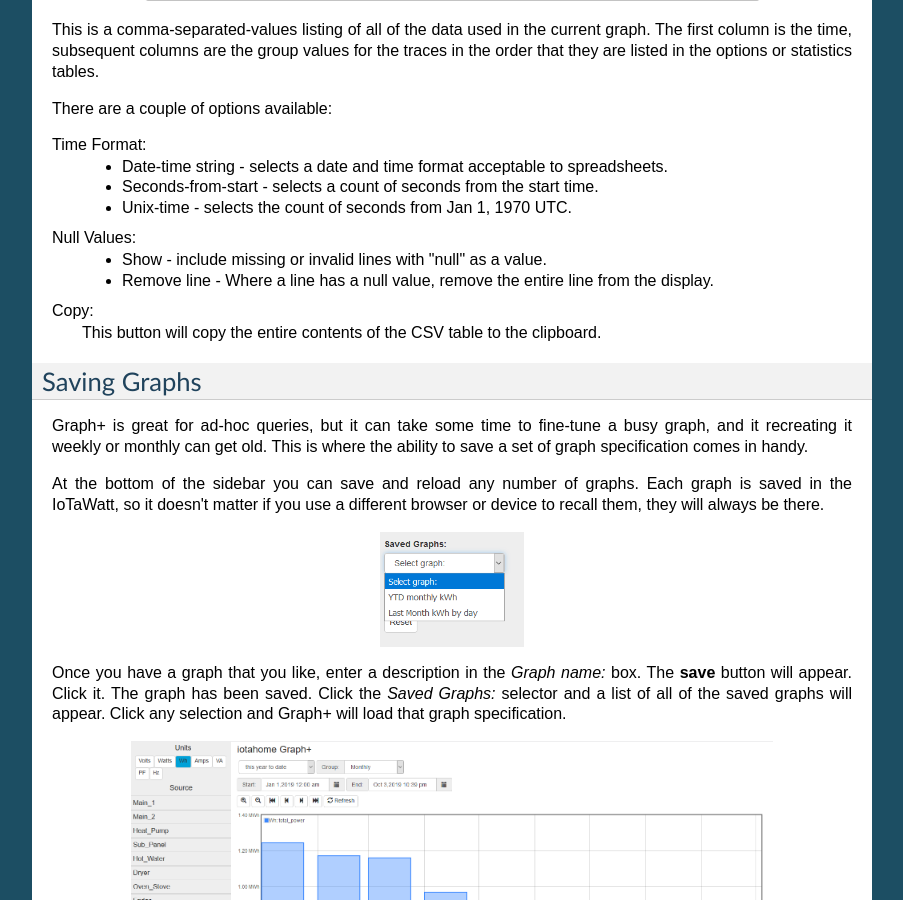
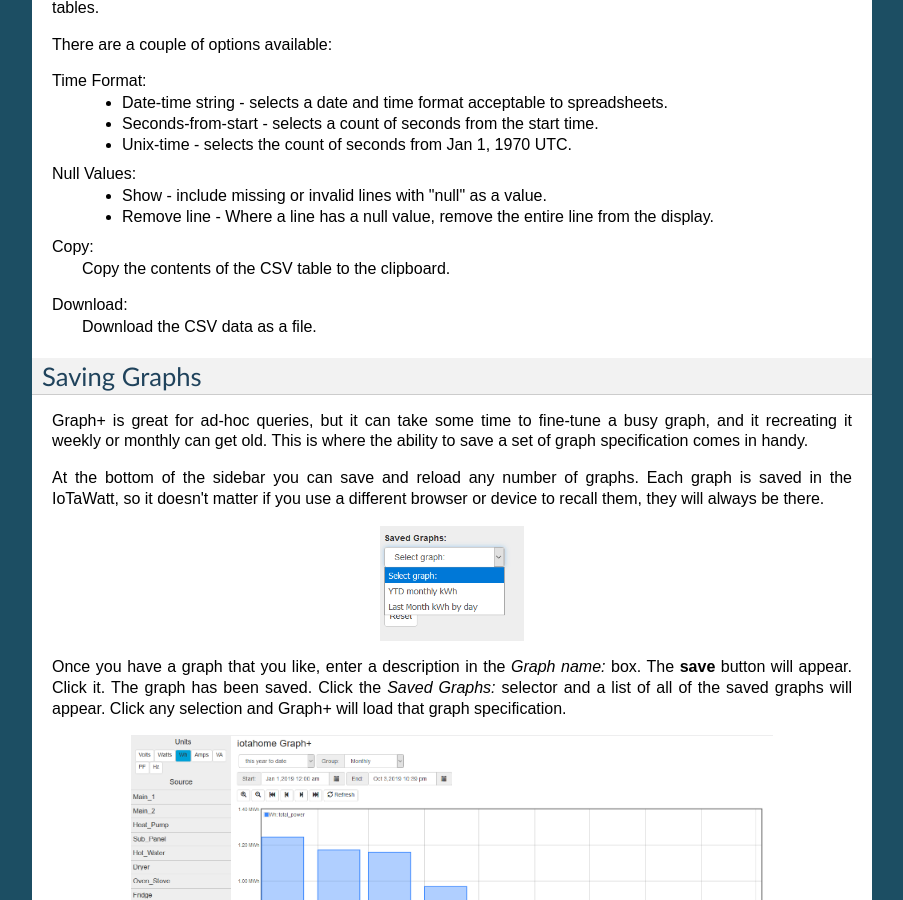
Before and after one commit to boblemaire/IoTaWatt, a Sphinx documentation site: the page built from Docs/graphPlus.rst, in a window 1280 px wide and 900 px high, scrolled down 6732 px. Shown: the whole window, without its empty margins (198-1101 px from the left). Built offline with Sphinx 7.4.7, drawn with Linux system fonts in a browser that asks for light colours; formulas are drawn with MathJax 3.

Commit message:
Update images and add download button

```diff
--- a/Docs/graphPlus.rst
+++ b/Docs/graphPlus.rst
@@ -357,7 +357,10 @@
     * Remove line - Where a line has a null value, remove the entire line from the display.
 
 Copy:
-    This button will copy the entire contents of the CSV table to the clipboard.
+    Copy the contents of the CSV table to the clipboard.
+
+Download:
+    Download the CSV data as a file.
 
 Saving Graphs
 --------------
```
Also changed, not shown: Docs/pics/graphPlus/csvTable.PNG, Docs/pics/graphPlus/graphPlus.PNG, Docs/pics/graphPlus/powerSource.PNG, Docs/pics/graphPlus/voltageSource.PNG.
